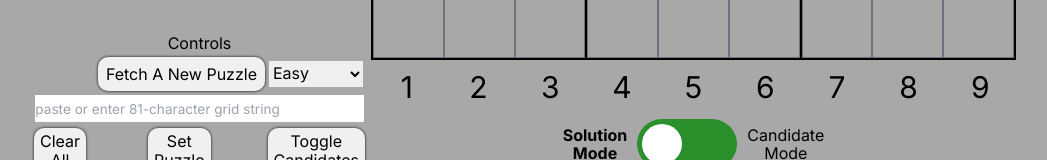
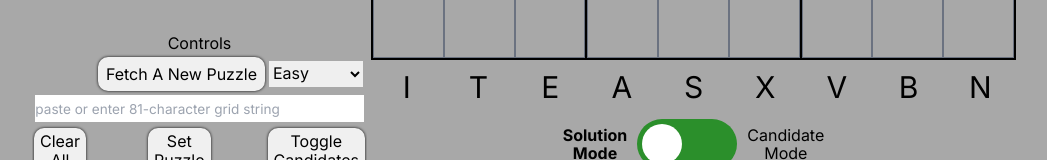
Before and after one commit to TylerHartwell/sudoku, a Next.js app: page / in a window 1280 px wide. Shown: the part 625-785 px from the top of the page, without its empty margins (116-1163 px from the left). Built offline with nearby package versions, Linux system fonts and the light colour scheme.

Commit message:
preliminary generalization

```diff
--- a/src/app/page.tsx
+++ b/src/app/page.tsx
@@ -7,7 +7,7 @@ import CandidateContext from "@/contexts/CandidateContext"
 import PadNumber from "@/components/PadNumber"
 import RuleItem from "@/components/RuleItem"
 import rulesArr from "@/rules/rulesArr"
-import useSudokuManagement from "@/hooks/useSudokuManagement"
+import useSudokuManagement, { numbers } from "@/hooks/useSudokuManagement"
 import clsx from "clsx"
 
 export default function Page() {
@@ -32,7 +32,6 @@ export default function Page() {
     handleQueueAutoSolve,
     checkedRules,
     handleCheckboxChange,
-    symbolSetNumbers,
     tryRuleAtIndex,
     resetBoardData,
     goodCandidates,
@@ -77,7 +76,7 @@ export default function Page() {
             <Board />
             <section className="numberpad flex md:h-[115px] flex-col items-center">
               <div className="w-full flex justify-around items-center py-[10px]">
-                {symbolSetNumbers.map(num => (
+                {numbers.map(num => (
                   <PadNumber
                     key={num}
                     number={num}
--- a/src/components/PadNumber.tsx
+++ b/src/components/PadNumber.tsx
@@ -1,4 +1,5 @@
 import CandidateContext from "@/contexts/CandidateContext"
+import { symbols } from "@/hooks/useSudokuManagement"
 import clsx from "clsx"
 import { useContext, useMemo } from "react"
 
@@ -75,7 +76,7 @@ const PadNumber = ({ number, highlightN, handleHighlightNChange, lastClickedHigh
       onMouseLeave={handleMouseLeave}
       onPointerDown={handlePointerDown}
     >
-      {number}
+      {symbols[number - 1]}
     </div>
   )
 }
--- a/src/components/board/Candidate.tsx
+++ b/src/components/board/Candidate.tsx
@@ -4,6 +4,7 @@ import { useContext } from "react"
 import CandidateContext from "@/contexts/CandidateContext"
 import getPeerGridSquareIndices from "@/utils/getPeerGridSquareIndices"
 import clsx from "clsx"
+import { symbols } from "@/hooks/useSudokuManagement"
 
 interface CandidateProps {
   gridSquareIndex: number
@@ -51,7 +52,7 @@ const Candidate = ({ gridSquareIndex, candidateIndex, entryShownValue }: Candida
         )}
         onPointerDown={handlePointerDown}
       >
-        {!isEliminated ? candidateN.toString() : ""}
+        {!isEliminated ? symbols[candidateN - 1] : ""}
       </div>
     </div>
   )
--- a/src/components/board/Entry.tsx
+++ b/src/components/board/Entry.tsx
@@ -5,6 +5,7 @@ import CandidateContext from "@/contexts/CandidateContext"
 import getPeerGridSquareIndices from "@/utils/getPeerGridSquareIndices"
 import clsx from "clsx"
 import isValidChar from "@/utils/isValidChar"
+import { symbols } from "@/hooks/useSudokuManagement"
 
 interface EntryProps {
   gridSquareIndex: number
@@ -106,6 +107,9 @@ const Entry = ({ gridSquareIndex, shownValue }: EntryProps) => {
     }
   }
 
+  const innerValue = isWrong ? localShownValue : shownValue
+  const innerContent = innerValue == "" ? "" : symbols[Number(innerValue) - 1]
+
   return (
     <div
       ref={entryRef}
@@ -125,7 +129,7 @@ const Entry = ({ gridSquareIndex, shownValue }: EntryProps) => {
       onBlur={handleBlur}
       onFocus={handleFocus}
     >
-      {isWrong ? localShownValue : shownValue}
+      {innerContent}
     </div>
   )
 }
--- a/src/hooks/useSudokuManagement.ts
+++ b/src/hooks/useSudokuManagement.ts
@@ -5,12 +5,19 @@ import truncateAndPad from "@/utils/truncateAndPad"
 import getPeerGridSquareIndices from "@/utils/getPeerGridSquareIndices"
 import replaceNonDigitsWithZero from "@/utils/replaceNonDigitsWithZero"
 import isValidChar from "@/utils/isValidChar"
+import getValidSymbols from "@/utils/getValidSymbols"
 
-const symbolSetSize = 9
+const inputSymbols = ["I", "T", "E", "A", "S", "X", "V", "B", "N"]
+
+const symbols = getValidSymbols(inputSymbols)
+
+const numbers = Array.from({ length: symbols.length }, (_, i) => i + 1)
+
+console.log("when does this run")
 
 function useSudokuManagement() {
   const [ruleOutcomes, setRuleOutcomes] = useState<RuleOutcome[]>(rulesArr.map(_ => "default"))
-  const [puzzleStringCurrent, setPuzzleStringCurrent] = useState(() => "0".repeat(Math.pow(symbolSetSize, 2)))
+  const [puzzleStringCurrent, setPuzzleStringCurrent] = useState(() => "0".repeat(Math.pow(symbols.length, 2)))
   const [puzzleStringStart, setPuzzleStringStart] = useState("")
   const [boardIsSet, setBoardIsSet] = useState(false)
   const [boardIsSolved, setBoardIsSolved] = useState(false)
@@ -27,8 +34,6 @@ function useSudokuManagement() {
   const [difficulty, setDifficulty] = useState<"easy" | "medium" | "hard" | "diabolical">("easy")
   const [lastFocusedEntryIndex, setLastFocusedEntryIndex] = useState<number | null>(null)
   const padNumberClicked = useRef(false)
-
-  const symbolSetNumbers = useMemo(() => Array.from({ length: symbolSetSize }, (_, i) => i + 1), [])
 
   const handleLastFocusedEntryIndex = useCallback((entryIndex: number | null) => {
     if (entryIndex == null || (Number.isInteger(entryIndex) && entryIndex >= 0 && entryIndex < 81)) {
@@ -408,7 +413,6 @@ function useSudokuManagement() {
     handleQueueAutoSolve,
     checkedRules,
     handleCheckboxChange,
-    symbolSetNumbers,
     tryRuleAtIndex,
     resetBoardData,
     goodCandidates,
@@ -425,3 +429,4 @@ function useSudokuManagement() {
 }
 
 export default useSudokuManagement
+export { symbols, numbers }
--- /dev/null
+++ b/src/utils/getValidSymbols.ts
@@ -0,0 +1,30 @@
+function getValidSymbols(symbols: any[]) {
+  if (!Array.isArray(symbols)) {
+    throw new Error("Input must be an array.")
+  }
+
+  for (const symbol of symbols) {
+    if (symbol === "" || symbol === "0" || symbol === null || symbol === undefined || typeof symbol === "boolean") {
+      throw new Error(`Invalid symbol found: ${symbol}`)
+    }
+  }
+
+  const firstType = typeof symbols[0]
+  if (!symbols.every(symbol => typeof symbol === firstType)) {
+    throw new Error("All symbols must be of the same type.")
+  }
+
+  const uniqueSymbols = new Set(symbols)
+  if (uniqueSymbols.size !== symbols.length) {
+    throw new Error("All symbols must be unique.")
+  }
+
+  const sqrt = Math.sqrt(symbols.length)
+  if (!Number.isInteger(sqrt) || sqrt < 2 || sqrt > 4) {
+    throw new Error("The number of symbols has to be the square of 2, 3, or 4")
+  }
+
+  return symbols
+}
+
+export default getValidSymbols
```
